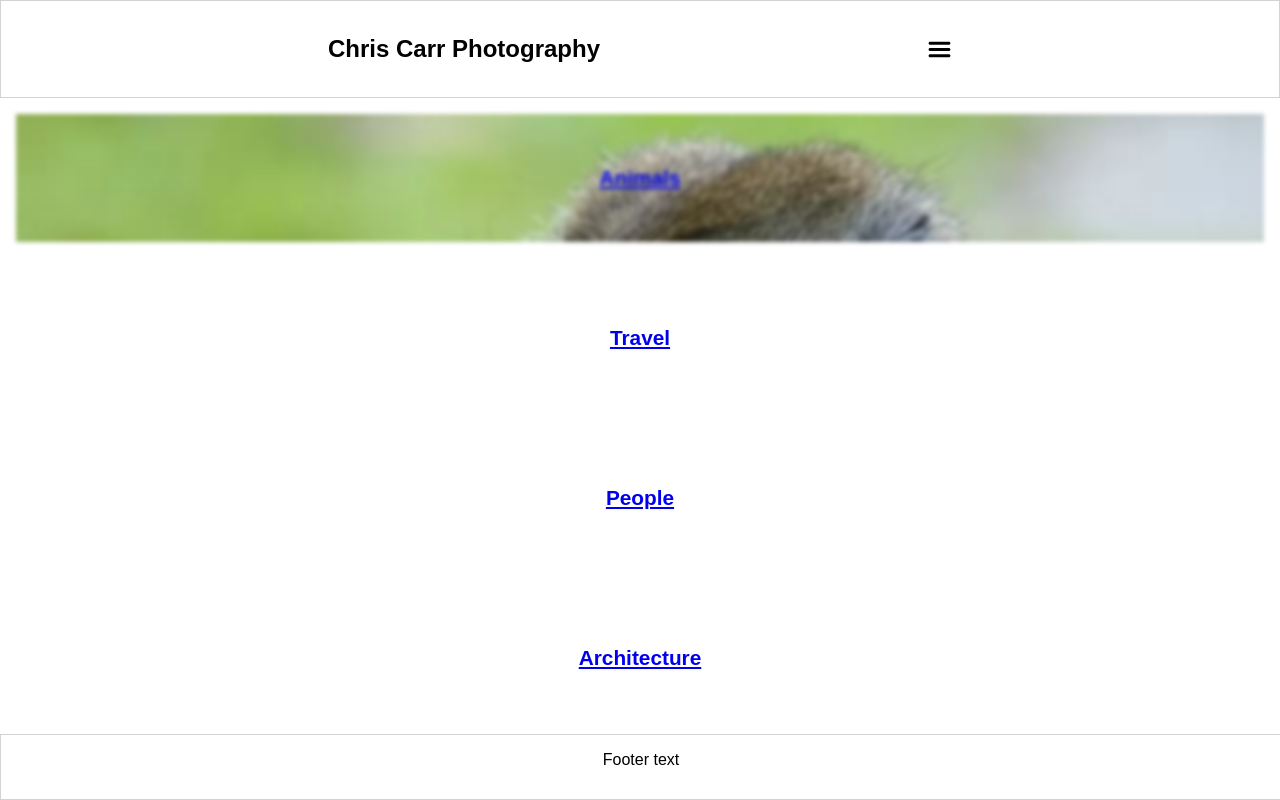
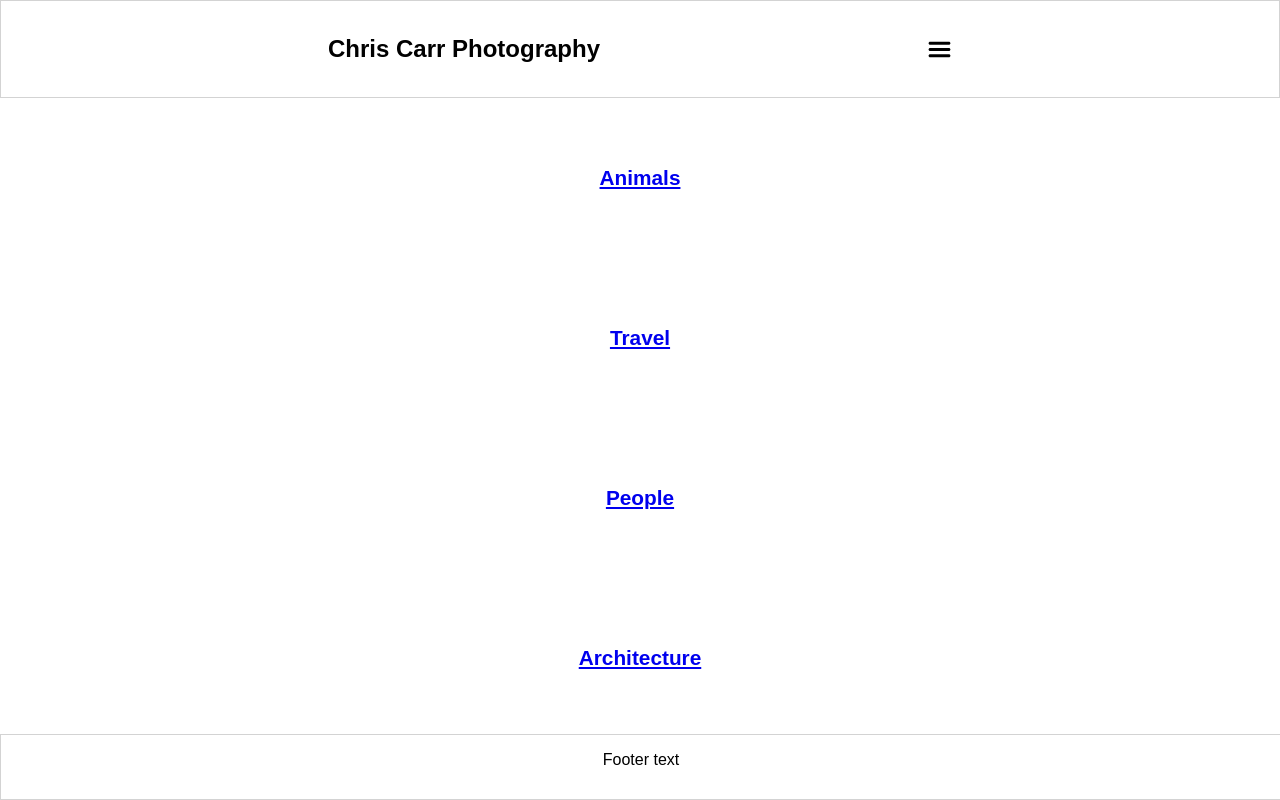
Before and after one commit to christocarr/photo-gallery, a React (Create React App) app: page /#/ in a window 1280 px wide. Built offline with nearby package versions, Linux system fonts and the light colour scheme.

Commit message:
Change footer background color to white

```diff
--- a/src/App.css
+++ b/src/App.css
@@ -35,21 +35,14 @@ h1 {
   margin: 1em
 }
 
-.animals {
-  background-image: url("images/animals/baboon.jpg");
-  background-repeat: no-repeat;
-  background-size: cover;
-  -webkit-filter: blur(2px);
-  -moz-filter: blur(2px);
-  -o-filter: blur(2px);
-  -ms-filter: blur(2px);
-  filter: blur(2px);
-}
-
 h2 {
   font-size: 1.3em;
 }
 
+.gallery-container {
+  width: 70%;
+  margin: 0 auto 0 auto;
+}
 
 .footer {
   height: 8vh;
@@ -57,4 +50,5 @@ h2 {
   position: fixed;
   bottom: 0;
   border: 1px solid lightgrey;
+  background-color: white;
 }
```
